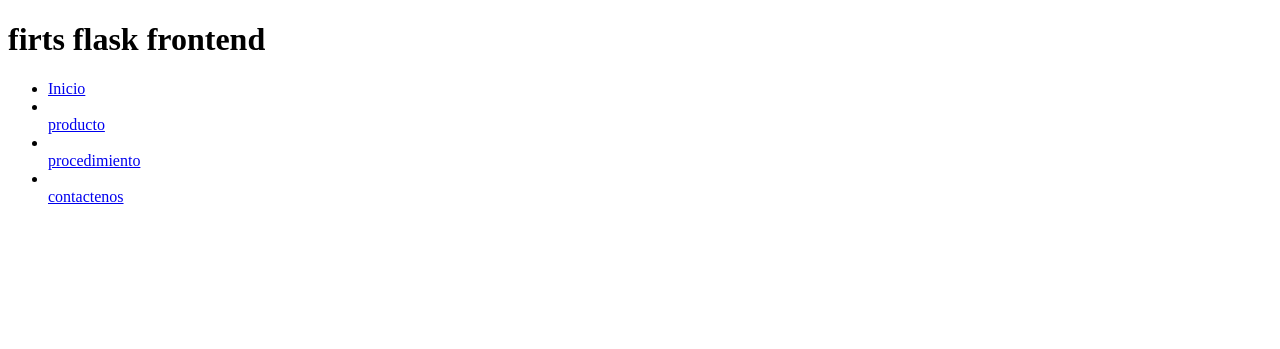
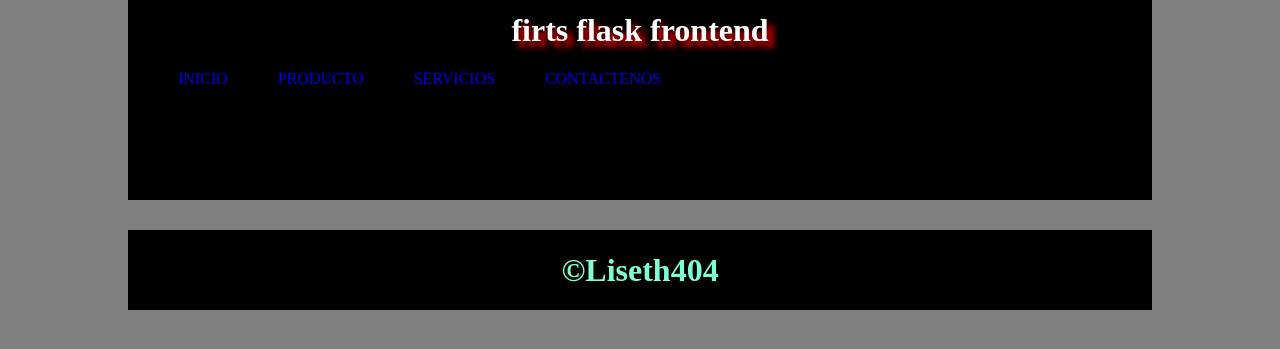
Before and after one commit to Liseht404/flask, a Flask app: page /inicio in a window 1280 px wide. Shown: the top 349 px of the page. Run offline with Flask 3, Linux system fonts and the light colour scheme.

Commit message:
SERVIDORES1

```diff
--- a/requirements.txt
+++ b/requirements.txt
@@ -0,0 +1 @@
+matraz
--- a/simple-page/template.html
+++ b/simple-page/template.html
@@ -1,4 +1,4 @@
-<!DOCTYPE html>
+L<!DOCTYPE html>
 <html lang="en">
 <head>
     <meta charset="UTF-8">
@@ -24,5 +24,6 @@
                <a href="{{url_for('home')}}">contactenos</a>
 
 
+
 </body>
 </html>
--- a/static/css/cabecera-styles.css
+++ b/static/css/cabecera-styles.css
@@ -0,0 +1,45 @@
+*{
+    padding:0px;
+    margin: 0px;
+}
+
+html{
+background-color: gray;
+
+}
+
+.contenedor-menu {
+    height: 200px;
+    width: 80%;
+    background-color: black;
+    margin: 0 auto;
+
+}
+
+.contenedor-menu h1{
+    color: white;
+    text-align: center;
+    text-shadow: 6px 6px 6px red;
+    line-height: 60px;
+
+}
+
+.contenedor-menu ul {
+display: flex;
+}
+
+.contenedor-menu ul li{
+    list-style-type: none;
+    margin-left: 50px;
+    padding-top: 10px;
+}
+
+.contenedor-menu ul li a{
+    text-decoration: none;
+}
+
+.contenedor-menu ul li a:hover{
+    font-size: 28px;
+    color: purple;
+    background-color: pink;
+}
--- a/static/css/pie-pagina-styles.css
+++ b/static/css/pie-pagina-styles.css
@@ -0,0 +1,12 @@
+footer{
+    width: 80%;
+    height: 80px;
+    background-color: black;
+    margin: 0 auto;
+    margin-top: 30px;
+}
+footer h1{
+    color: aquamarine;
+    text-align: center;
+    line-height: 80px;
+}
--- a/templates/template.html
+++ b/templates/template.html
@@ -3,24 +3,46 @@
 <head>
     <meta charset="UTF-8">
     <meta name="viewport" content="width=device-width, initial-scale=1.0">
-    <title>Template</title>
+
+    <link rel="stylesheet" href="{{url_for('static',
+    filename='/css/cabecera-styles.css')}}">
+    <link rel="stylesheet" href="{{url_for('static',
+    filename='/css/pie-pagina-styles.css')}}">
+      <title>{% block title %} Template {% endblock %}</title>
 </head>
+
 <body>
-    <header></header>
+    <header>
+
     <div class="contenedor-menu">
-        <h1> firts flask frontend</h1>
+        <h1>firts flask frontend</h1>
         <ul>
             <li>
-                <a href="{{url_for('home')}}">Inicio</a>
+                <a href="{{url_for('home')}}">INICIO</a>
+                </li>
                 <li>
+
+                <a href="{{url_for('home')}}">PRODUCTO</a>
             </li>
-               <a href="{{url_for('home')}}">producto </a>
             <li>
+                <a href="{{url_for('home')}}">SERVICIOS</a>
             </li>
-               <a href="{{url_for('home')}}">procedimiento</a>
             <li>
+                <a href="{{url_for('home')}}">CONTACTENOS</a>
             </li>
-               <a href="{{url_for('home')}}">contactenos</a>
+        </ul>
+    </div>
+
+    <main>
+        {% block content %} {% endblock %}
+    </main>
+    <footer>
+        <h1>&COPY;Liseth404</h1>
+    </footer>
+
+
+
+
 
 
 
```
Also changed, not shown: templates/index.html (+7 -0 lines). Lines whose indentation alone changed are shown as unchanged.
